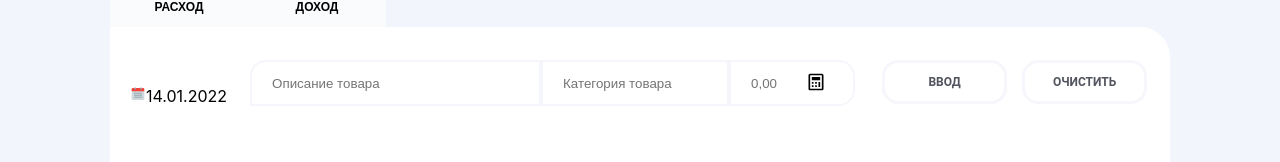
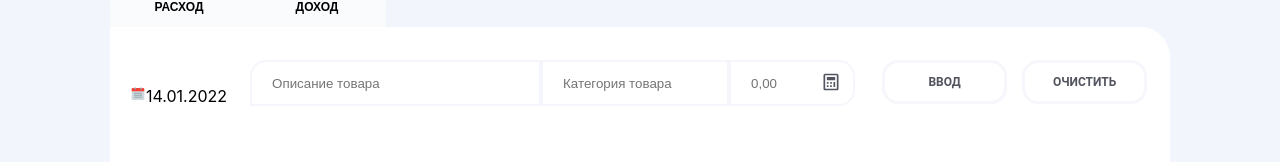
Before and after one commit to NikOroferov/team8_react_project, a React (Create React App) app: page /cashflow in a window 1280 px wide. Shown: the part 119-281 px from the top of the page. Built offline with nearby package versions, Linux system fonts and the light colour scheme.

Commit message:
icon calcul

```diff
--- a/src/components/ExpensesIncome/ExpensesIncome.module.css
+++ b/src/components/ExpensesIncome/ExpensesIncome.module.css
@@ -202,7 +202,8 @@
   /* position: relative; */
   position: absolute;
   top: 25%;
-  left: 50%;
+  left: 60%;
+  color: var(--fontСolorTextForms);
 
   /* position: fixed; */
 }
```
